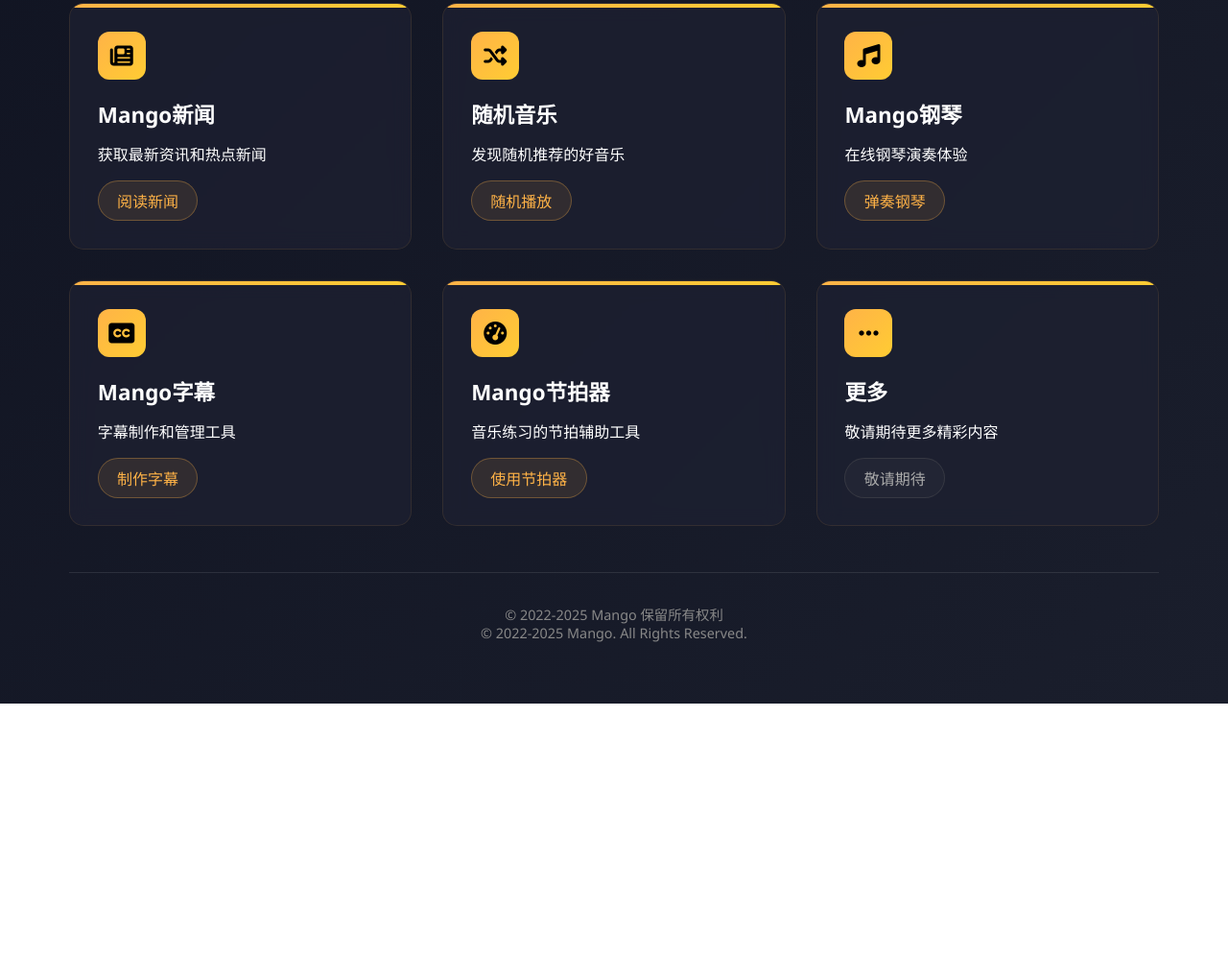
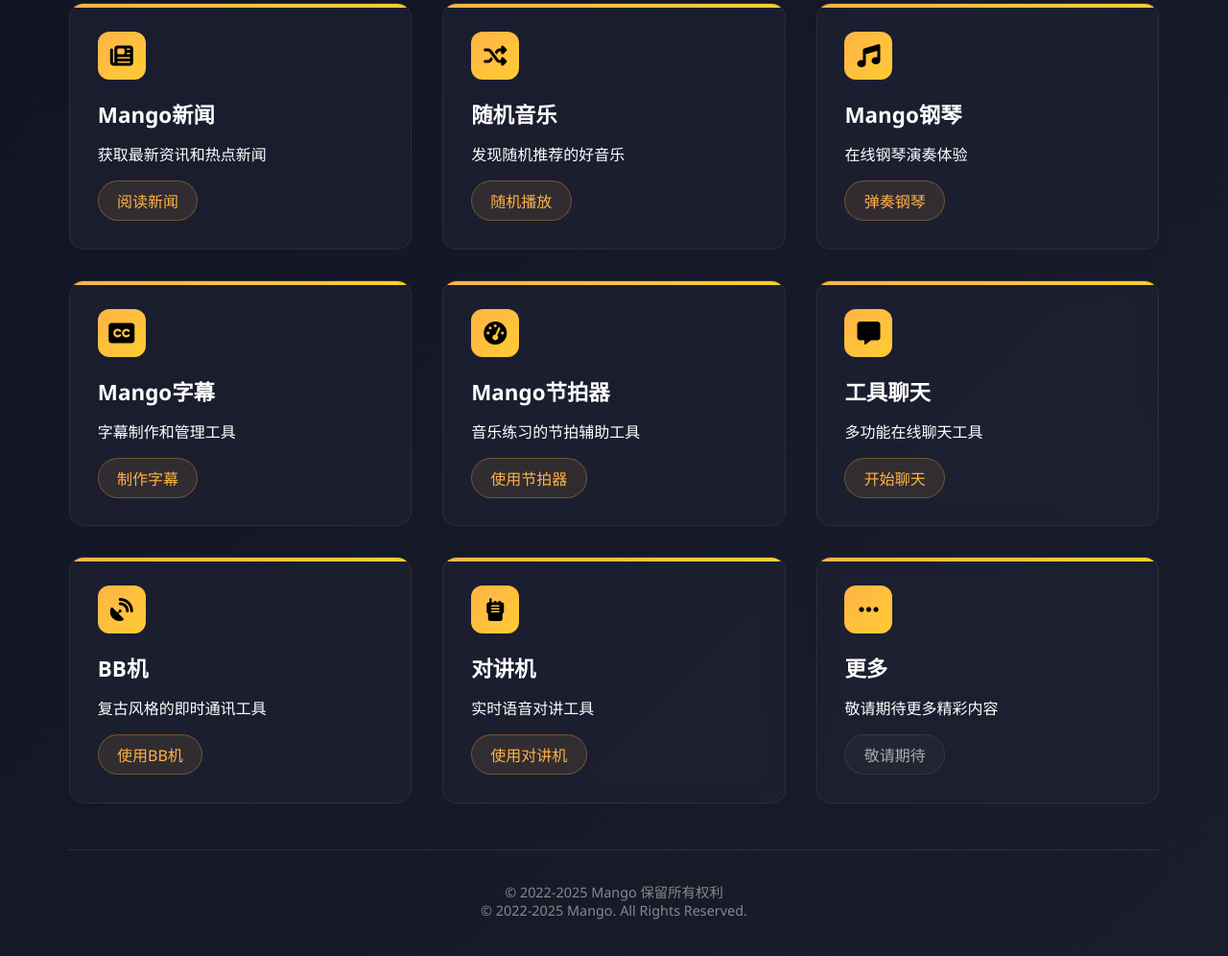
Before and after one commit to MangoTeamClub/Mango-home, a plain HTML site: page index.html in a window 1280 px wide. Shown: the part 1380-2376 px from the top of the page at 96% size. Before the commit the page ends 2113 px from the top, so only its background shows below. Drawn offline with Linux system fonts and the light colour scheme.

Commit message:
Update index.html

```diff
--- a/index.html
+++ b/index.html
@@ -632,6 +632,34 @@
                     <a href="http://mangojpq.2z.pw/" class="project-link" target="_blank">使用节拍器</a>
                 </div>
 
+                <!-- 新增的三个工具：工具聊天、BB机、对讲机 -->
+                <div class="project-card">
+                    <div class="project-icon">
+                        <i class="fas fa-comment-alt"></i>
+                    </div>
+                    <h3 class="project-title">工具聊天</h3>
+                    <p>多功能在线聊天工具</p>
+                    <a href="http://mangolt.2z.pw/" class="project-link" target="_blank">开始聊天</a>
+                </div>
+
+                <div class="project-card">
+                    <div class="project-icon">
+                        <i class="fas fa-satellite-dish"></i>
+                    </div>
+                    <h3 class="project-title">BB机</h3>
+                    <p>复古风格的即时通讯工具</p>
+                    <a href="http://mangobb.2z.pw/" class="project-link" target="_blank">使用BB机</a>
+                </div>
+
+                <div class="project-card">
+                    <div class="project-icon">
+                        <i class="fas fa-walkie-talkie"></i>
+                    </div>
+                    <h3 class="project-title">对讲机</h3>
+                    <p>实时语音对讲工具</p>
+                    <a href="http://mangodjj.2z.pw/" class="project-link" target="_blank">使用对讲机</a>
+                </div>
+
                 <div class="project-card">
                     <div class="project-icon">
                         <i class="fas fa-ellipsis-h"></i>
```
